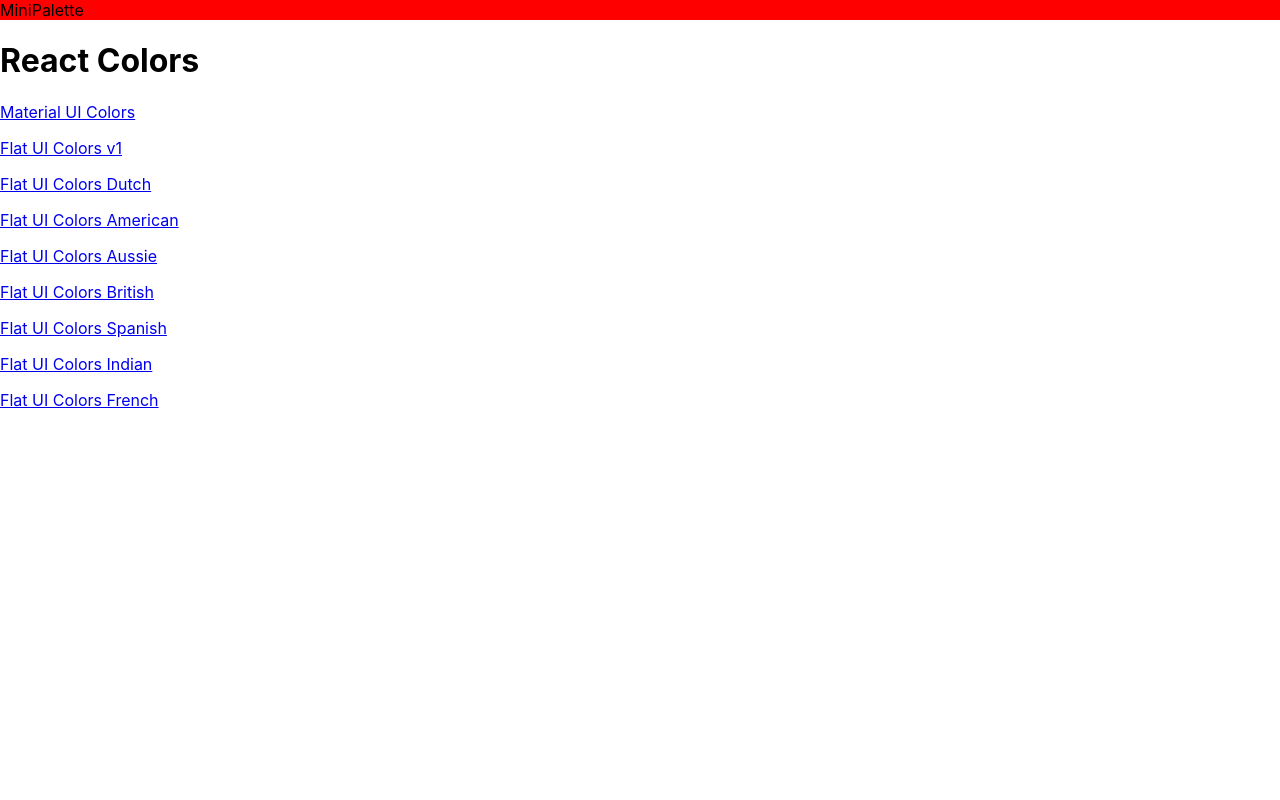
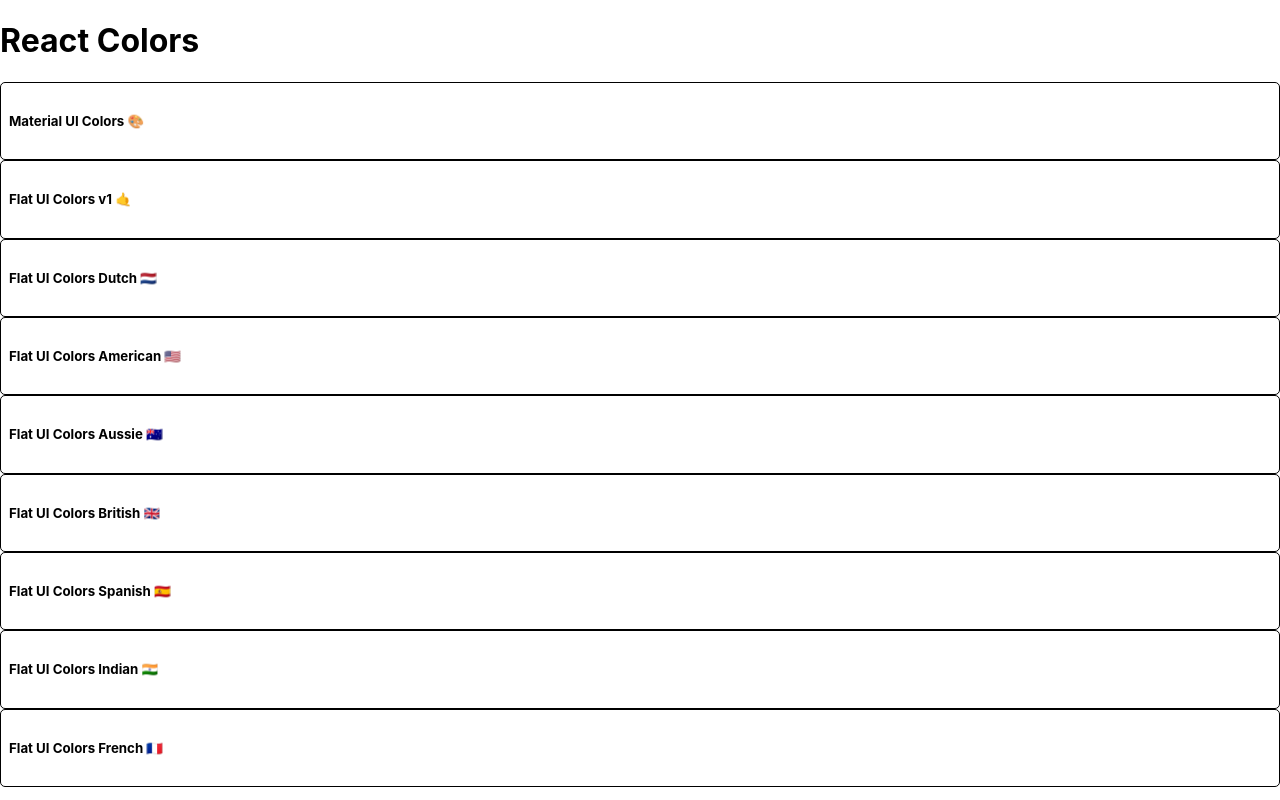
Before and after one commit to elizabethrsotomayor/colors-app, a React (Create React App) app: page / in a window 1280 px wide. Built offline with nearby package versions, Linux system fonts and the light colour scheme.

Commit message:
start styling MiniPalette

```diff
--- a/src/MiniPalette.js
+++ b/src/MiniPalette.js
@@ -1,12 +1,34 @@
 import React from 'react';
-import { Box } from '@mui/system';
-import seedColors from './seedColors';
+import { Box, createTheme } from '@mui/system';
+import { Link } from 'react-router-dom';
 
 function MiniPalette(props) {
+    //console.log(props);
+    const { paletteName, id, emoji, colors } = {...props};
+
+    console.log(paletteName);
+    console.log(id);
+    console.log(colors);
+
+    const theme = createTheme()
 
     return (
-        <Box sx={{backgroundColor: "red"}}>
-            MiniPalette
+        <Box sx={{backgroundColor: "white",
+        border: "1px solid black",
+        borderRadius: "5px",
+        padding: "0.5rem",
+        position: "relative",
+        overflow: "hidden"}}>
+            <Box sx={{backgroundColor: "grey"}}/>
+            <h5 sx={{ display: "flex",
+        justifyContent: "space-between",
+        alignItems: "center",
+        margin: "0",
+        color: "black",
+        paddingTop: "0.5rem",
+        fontSize: "1rem",
+        position: "relative"}}>{paletteName} <span sx={{marginLeft: "0.5rem",
+        fontSize: "1.5rem"}}>{emoji}</span></h5>
         </Box>
     )
 }
--- a/src/PaletteList.js
+++ b/src/PaletteList.js
@@ -7,12 +7,9 @@
     const {palettes} = this.props;
     return (
       <div>
-        <MiniPalette/>
         <h1>React Colors</h1>
         {palettes.map(palette => (
-            <p>
-                <Link to={`palette/${palette.id}`}>{palette.paletteName}</Link>
-            </p>
+            <MiniPalette {...palette}/>
         ))}
       </div>
     )
```
